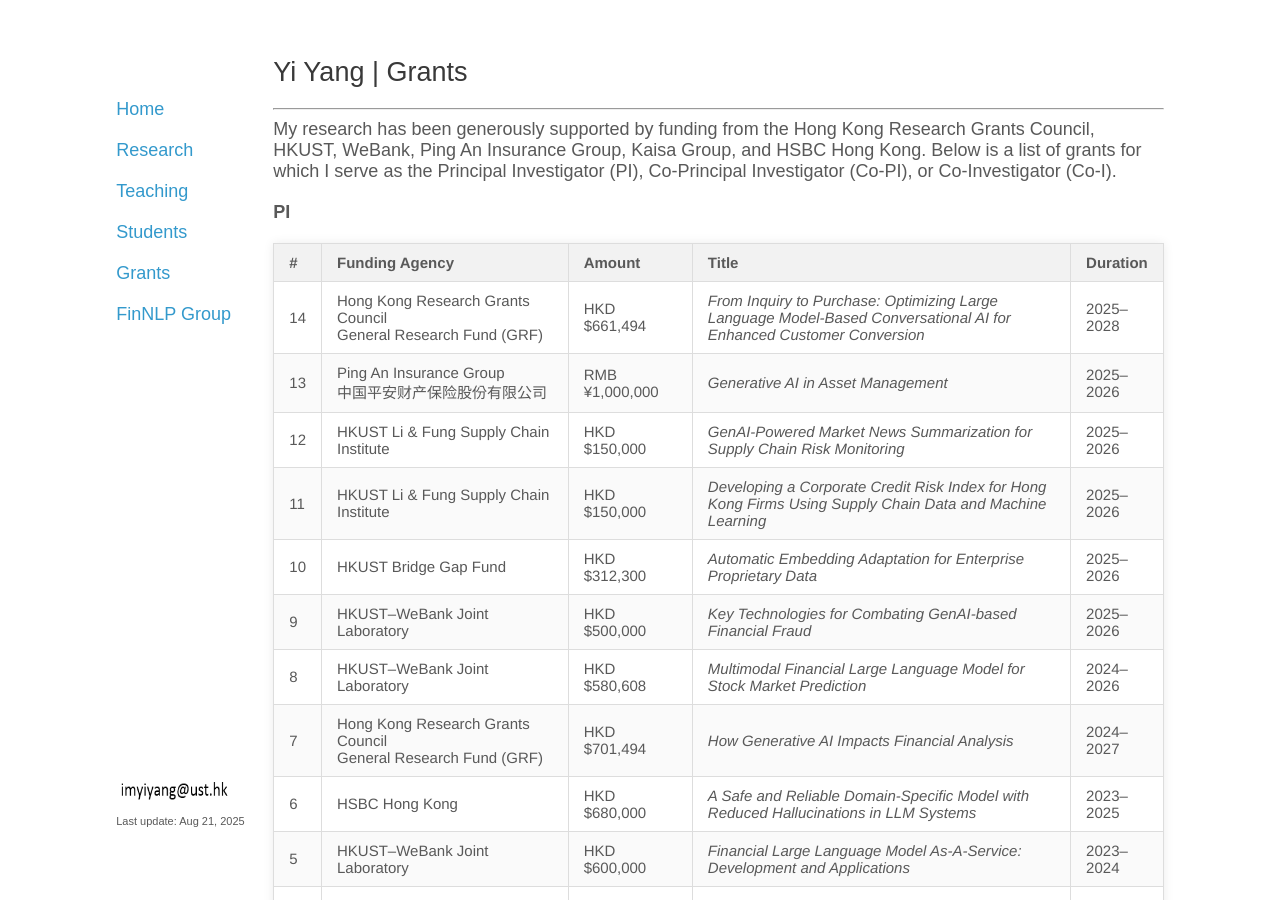
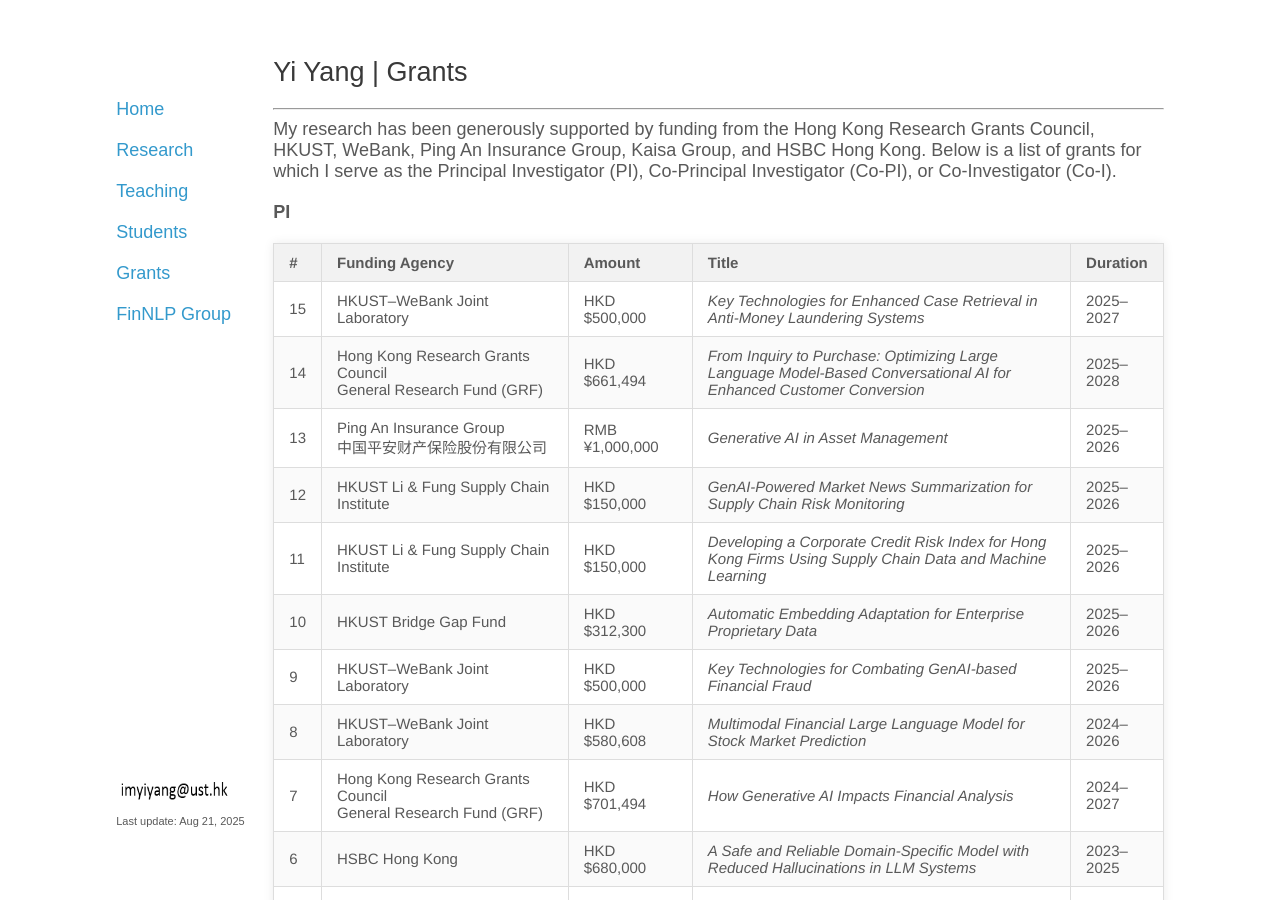
Before and after one commit to yya518/yya518.github.io, a Jekyll site: the page built from grants.md, in a window 1280 px wide and 900 px high. Built offline with Jekyll 4.4.1, drawn with Linux system fonts in a browser that asks for light colours.

Commit message:
add webank aml

```diff
--- a/grants.md
+++ b/grants.md
@@ -55,6 +55,15 @@
     </tr>
   </thead>
   <tbody>
+    <tr>
+      <td>15</td>
+      <td>HKUST–WeBank Joint Laboratory</td>
+      <td>HKD $500,000</td>
+      <td><em>Key Technologies for Enhanced Case Retrieval in Anti-Money Laundering Systems
+</em></td>
+      <td>2025–2027</td>
+    </tr>
+
     <tr>
       <td>14</td>
       <td>Hong Kong Research Grants Council <br>General Research Fund (GRF)</td>
```
